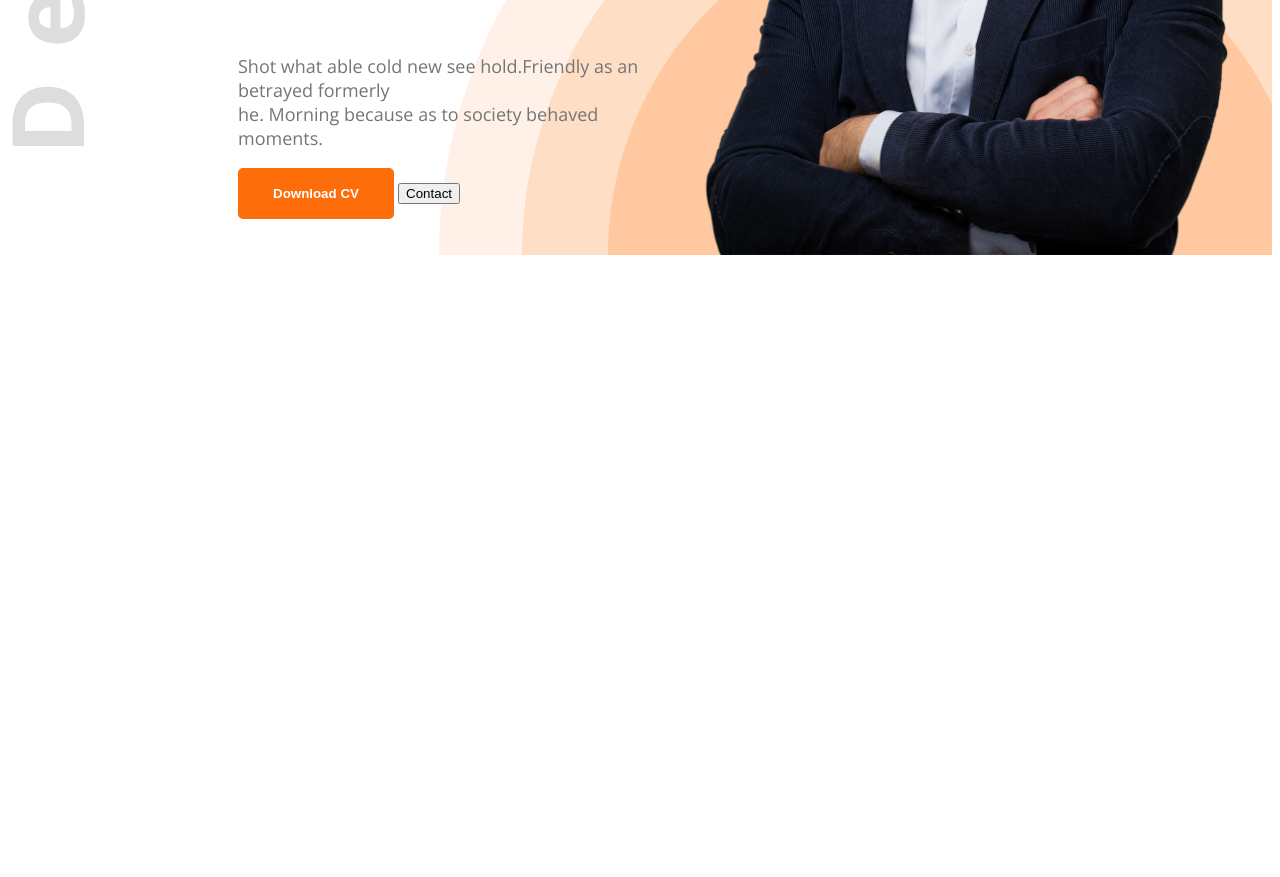
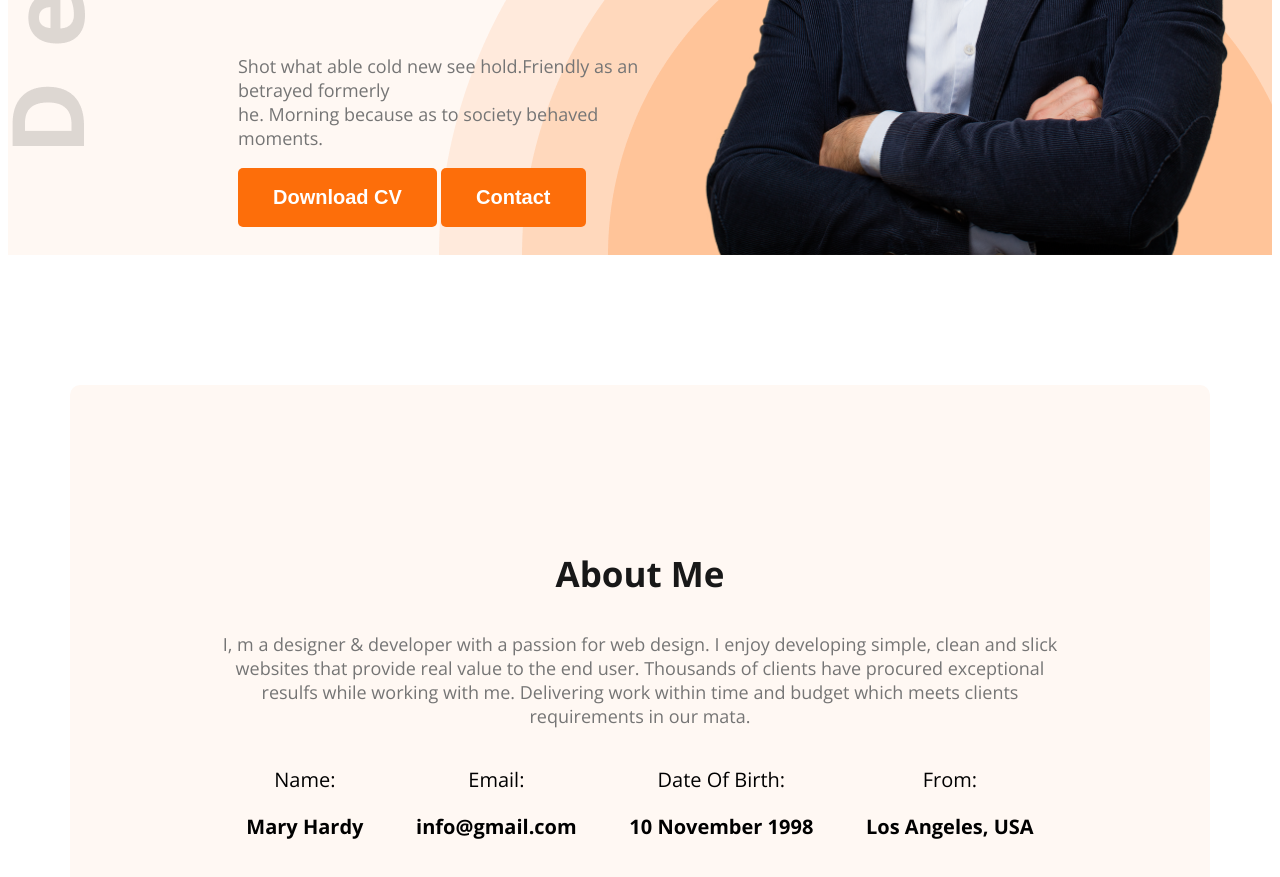
Before and after one commit to MozahidNahin/web-dev-portfolio, a plain HTML site: page index.html in a window 1280 px wide. Shown: the part 667-1544 px from the top of the page. Before the commit the page ends 930 px from the top, so only its background shows below. Drawn offline with nearby package versions, Linux system fonts and the light colour scheme.

Commit message:
edited about me section

```diff
--- a/index.html
+++ b/index.html
@@ -10,7 +10,7 @@
     <link rel="stylesheet" href="styles/style.css">
 </head>
 <body class="open-sans-normal">
-    <header class="header">
+    <header class="header secondery-bg">
         <nav>
             <h3 class="nav-title">Ma<span class="text-primary">r</span>y</h3>
             <ul>
@@ -25,13 +25,34 @@
                 <h1 class="banner-title">Mary Hardy</h1>
                 <p class="banner-description dark-3">Shot what able cold new see hold.Friendly as an betrayed formerly <br> he. Morning because as to society behaved moments.</p>
                 <button class="btn-primary">Download CV</button>
-                <button>Contact</button>
+                <button class="btn-primary">Contact</button>
             </div>
             <img class="banner-profile" src="images/hardy.png" alt="">
         </div>
     </header>
     <main>
-
+        <section class="about secondery-bg">
+            <h3 class="section-title">About Me</h3>
+             <p class="section-description dark-3">I, m a designer & developer with a passion for web design. I enjoy developing simple, clean and slick websites that provide real value to the end user. Thousands of clients have procured exceptional resulfs while working with me. Delivering work within time and budget which meets clients requirements in our mata.</p>
+             <div class="about-items">
+                <div class="about-item">
+                    <p class="item-title">Name:</p>
+                    <p class="item-description">Mary Hardy</p>
+                </div>
+                <div class="about-item">
+                    <p class="item-title">Email:</p>
+                    <p class="item-description">info@gmail.com</p>
+                </div>
+                <div class="about-item">
+                    <p class="item-title">Date Of Birth:</p>
+                    <p class="item-description">10 November 1998</p>
+                </div>
+                <div class="about-item">
+                    <p class="item-title">From:</p>
+                    <p class="item-description">Los Angeles, USA</p>
+                </div>
+             </div>
+        </section>
     </main>
     <footer>
 
--- a/styles/style.css
+++ b/styles/style.css
@@ -8,6 +8,10 @@
 }
 
 /* shared style */
+
+.secondery-bg{
+    background-color: #FFF8F3 ;
+}
 
 .text-primary{
     color:#FD6E0A ;
@@ -23,12 +27,52 @@
 
 .btn-primary{
     background-color: #FD6E0A;
+    font-size: 20px;
     font-weight: bold;
     color: white;
     border: none;
     padding: 18px 35px;
     border-radius: 5px;
 
+}
+
+/* Main styles */
+main{
+    max-width: 1140px;
+    margin: 0 auto;
+}
+
+/* About Me */
+
+.about{
+    border-radius: 10px;
+    padding: 130px 150px;
+    text-align: center;
+    margin-top: 130px;
+}
+
+.section-title{
+    font-size: 35px;
+    font-weight: bold;
+    color: #181818;
+}
+
+.section-description{
+    font-size: 18px;
+}
+
+.about-items{
+    display: flex;
+    justify-content: space-around;
+}
+
+.item-title{
+    font-size: 20px;
+}
+
+.item-description{
+    font-weight: bold;
+    font-size: 20px;
 }
 
 /* header */
```
